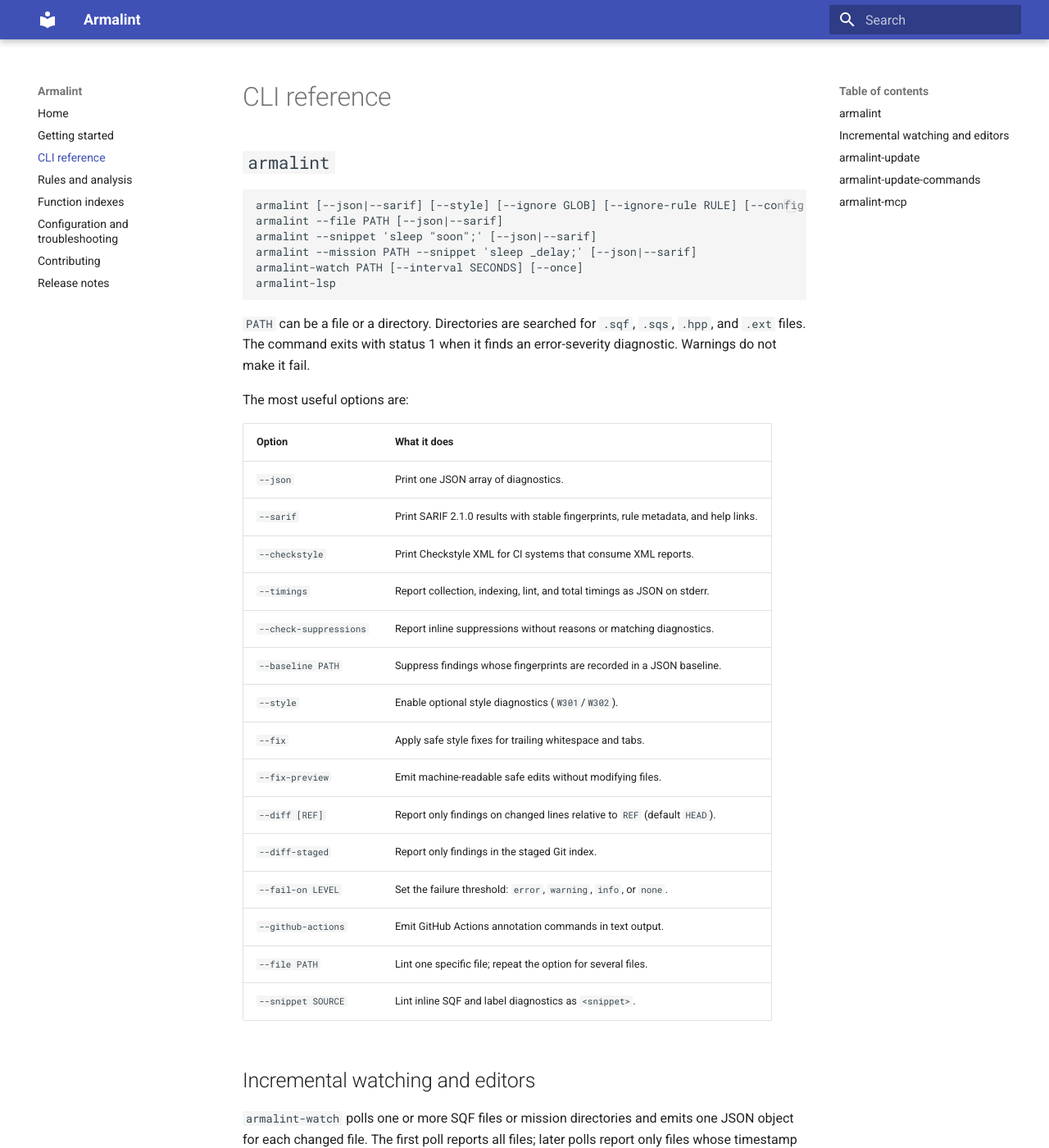
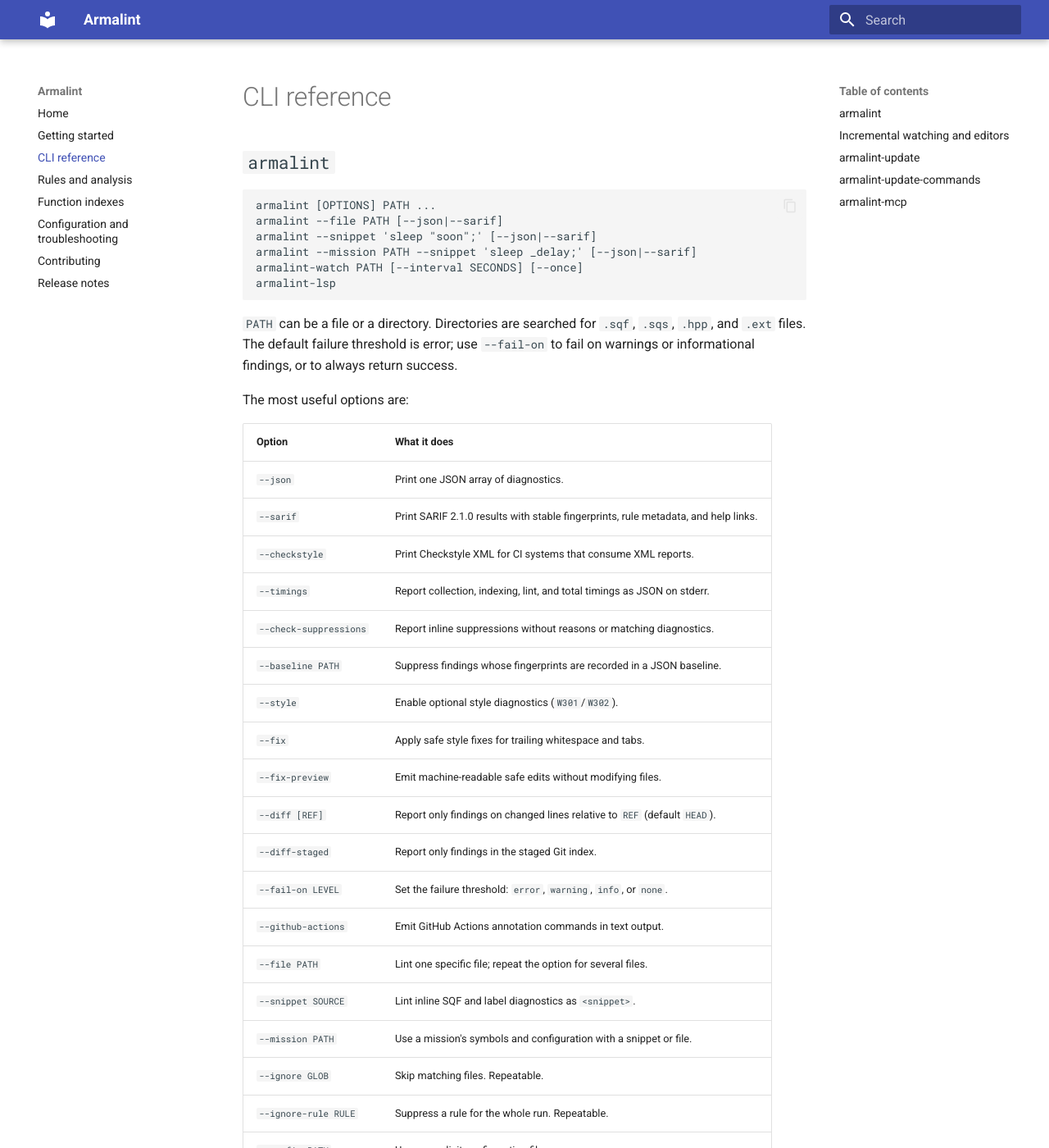
Before and after one commit to armachisel/armalint, an MkDocs documentation site: the page built from docs/cli.md, in a window 1280 px wide and 1400 px high. Shown: the whole window at 82% size. Built offline with MkDocs 1.6.1 and Material for MkDocs 9.7.7, drawn with Linux system fonts in a browser that asks for light colours; some of the changed text lies outside the part shown.

Commit message:
Review and update project documentation

````diff
--- a/docs/cli.md
+++ b/docs/cli.md
@@ -3,7 +3,7 @@
 ## `armalint`
 
 ```text
-armalint [--json|--sarif] [--style] [--ignore GLOB] [--ignore-rule RULE] [--config PATH] [--version] PATH ...
+armalint [OPTIONS] PATH ...
 armalint --file PATH [--json|--sarif]
 armalint --snippet 'sleep "soon";' [--json|--sarif]
 armalint --mission PATH --snippet 'sleep _delay;' [--json|--sarif]
@@ -12,8 +12,9 @@ armalint-lsp
 ```
 
 `PATH` can be a file or a directory. Directories are searched for `.sqf`,
-`.sqs`, `.hpp`, and `.ext` files. The command exits with status 1 when it finds
-an error-severity diagnostic. Warnings do not make it fail.
+`.sqs`, `.hpp`, and `.ext` files. The default failure threshold is error; use
+`--fail-on` to fail on warnings or informational findings, or to always return
+success.
 
 The most useful options are:
 
@@ -34,6 +35,11 @@ The most useful options are:
 | `--github-actions` | Emit GitHub Actions annotation commands in text output. |
 | `--file PATH` | Lint one specific file; repeat the option for several files. |
 | `--snippet SOURCE` | Lint inline SQF and label diagnostics as `<snippet>`. |
+| `--mission PATH` | Use a mission's symbols and configuration with a snippet or file. |
+| `--ignore GLOB` | Skip matching files. Repeatable. |
+| `--ignore-rule RULE` | Suppress a rule for the whole run. Repeatable. |
+| `--config PATH` | Use an explicit configuration file. |
+| `--version` | Print the installed version. |
 
 ## Incremental watching and editors
 
@@ -56,11 +62,6 @@ merge-base or target branch to `--diff`. Deleted lines are ignored because they
 cannot produce current source diagnostics. For GitHub Actions, combine
 `--github-actions` with `--fail-on warning` to annotate findings and fail when
 warnings or errors are present.
-| `--mission PATH` | Use a mission's symbols and configuration while linting a snippet or file. |
-| `--ignore GLOB` | Skip matching files. Repeat it when needed. |
-| `--ignore-rule RULE` | Suppress a diagnostic rule for the whole run, such as `W206`. Repeatable. |
-| `--config PATH` | Use this `armalint.json` instead of discovering one. |
-| `--version` | Print the installed version. |
 
 For a quick check without creating a file, pass SQF directly:
 
@@ -87,6 +88,10 @@ file-level or section-wide exception. A mission's `armalint.json` can set
 `{"ignoreRules": ["W206", "W101"]}` for every file in that mission.
 Command-line and mission-configured rule suppressions also apply to diagnostics
 from files pulled in through `#include`.
+
+Project-defined Python checks are configured with the `plugins` key in
+`armalint.json`; see [Project plugins](plugins.md). They use the same output,
+suppression, severity, and CI integrations as built-in rules.
 
 Project configuration can also set rule severity and file patterns:
 
````
Also changed, not shown: README.md (+34 -11 lines), docs/configuration.md (+5 -0 lines), docs/contributing.md (+4 -2 lines), docs/getting-started.md (+8 -4 lines), docs/index.md (+2 -0 lines), docs/rules.md (+4 -2 lines).
